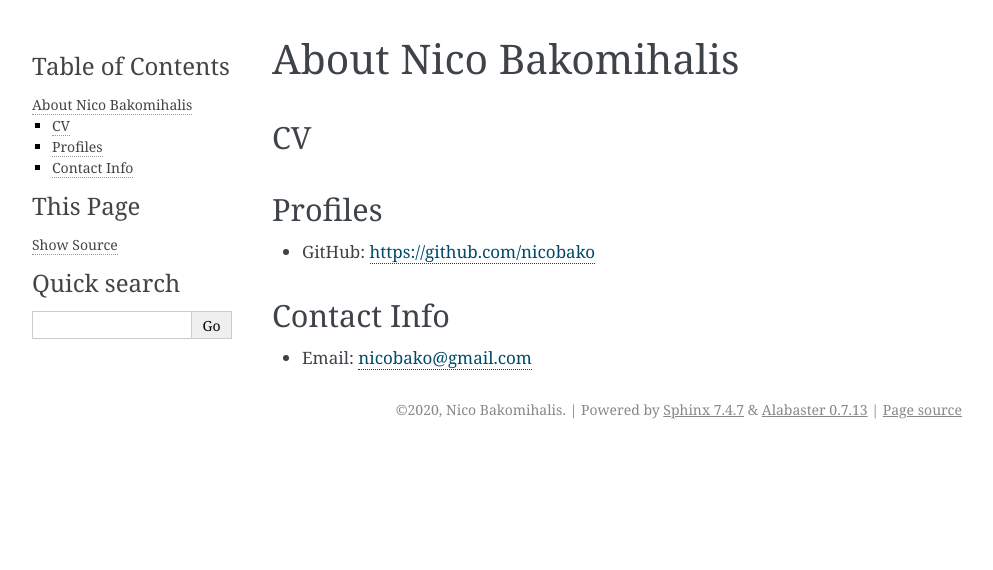
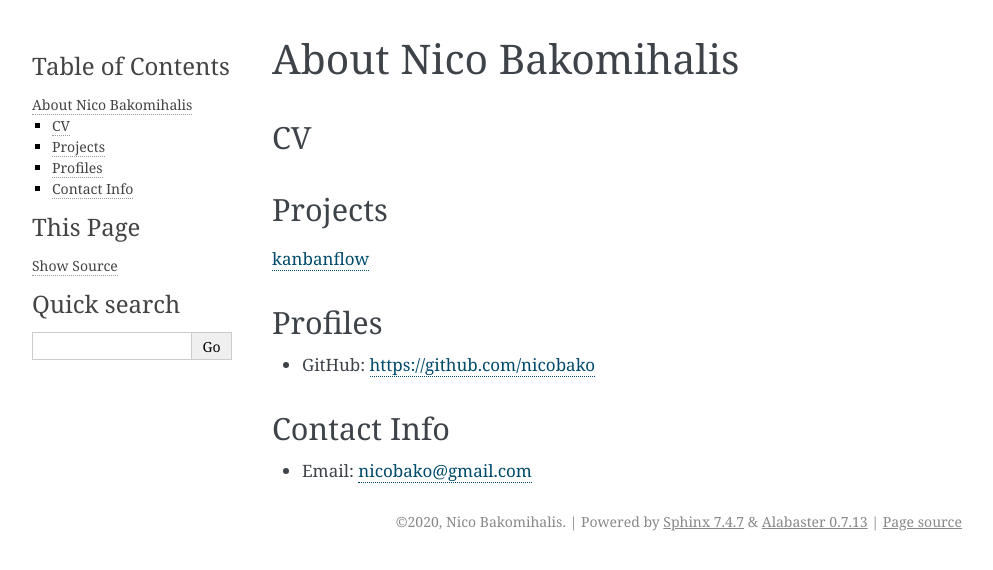
Before and after one commit to nicobako/pythonic-misadventures, a Sphinx documentation site: the page built from doc/source/about_nico/index.rst, in a window 1280 px wide. Shown: the top 570 px of the page, without its empty margins (148-1141 px from the left). Built offline with Sphinx 7.4.7, drawn with Linux system fonts in a browser that asks for light colours.

Commit message:
added link to kanbanflow project

```diff
--- a/doc/source/about_nico/index.rst
+++ b/doc/source/about_nico/index.rst
@@ -17,6 +17,11 @@ CV
 
    Make sure the CV can be downloaded as a PDF!
 
+Projects
+--------
+
+`kanbanflow  <https://nicobako.github.com/kanbanflow>`_
+
 Profiles
 --------
 
```
